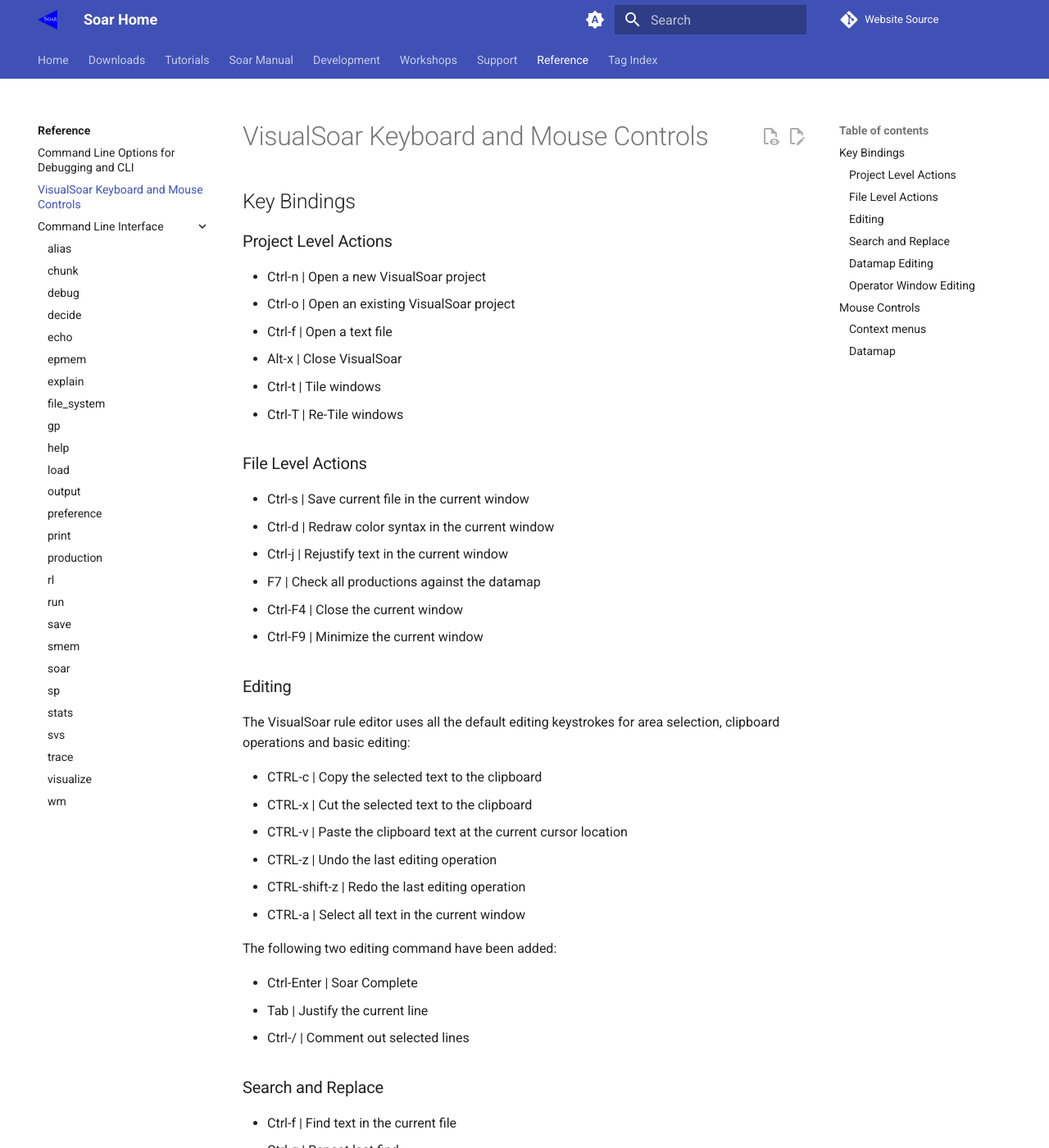
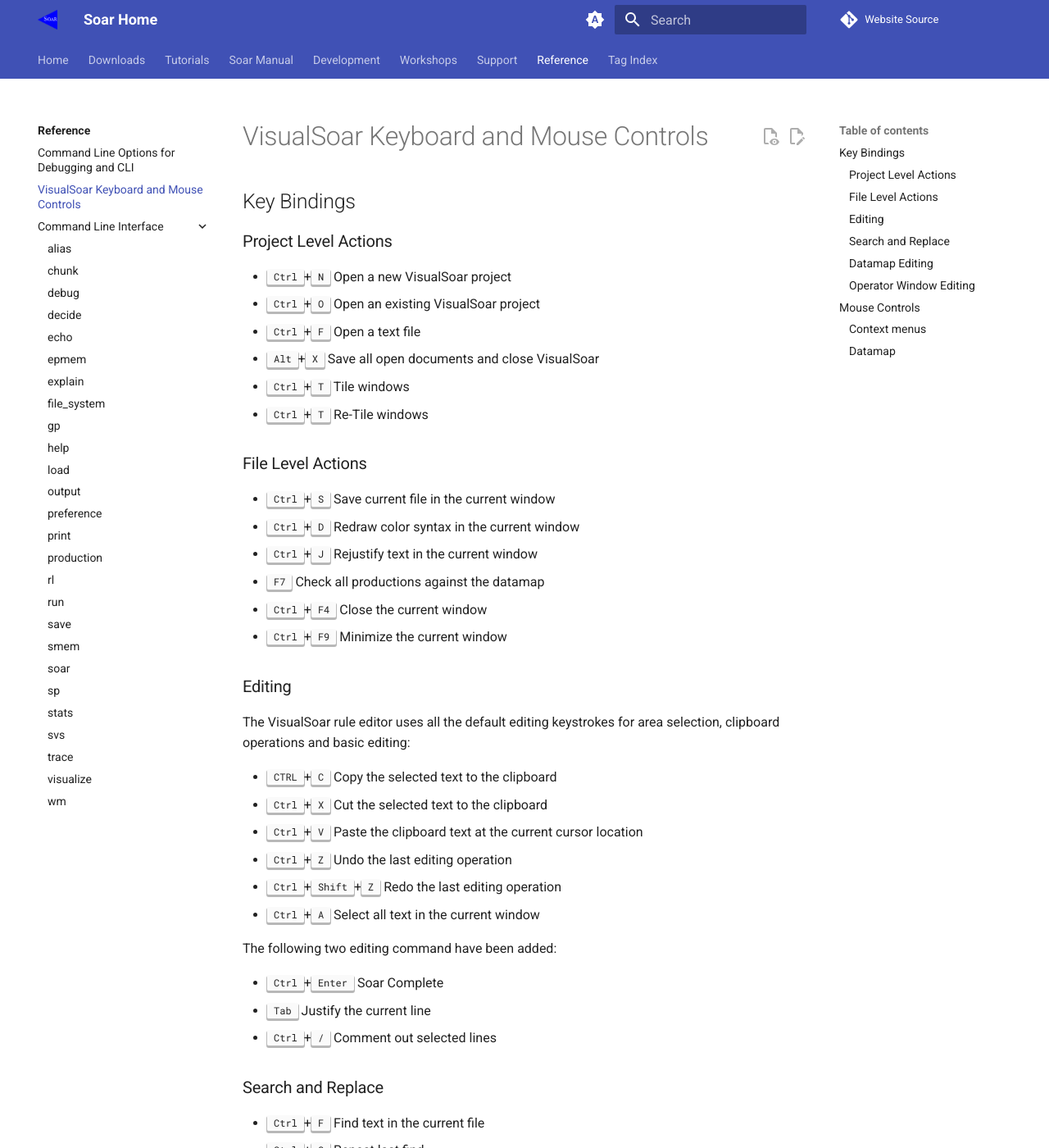
Before and after one commit to SoarGroup/SoarGroup.github.io, an MkDocs documentation site: the page built from docs/reference/VisualSoarKeyboardAndMouseControls.md, in a window 1280 px wide and 1400 px high. Shown: the whole window at 82% size. Built offline with MkDocs 1.6.1 and Material for MkDocs 9.7.7, drawn with Linux system fonts in a browser that asks for light colours; comment, search, counter and statistics services are not loaded; some of the changed text lies outside the part shown.

Commit message:
Format keyboard shortcuts with `<kbd>`

```diff
--- a/docs/reference/VisualSoarKeyboardAndMouseControls.md
+++ b/docs/reference/VisualSoarKeyboardAndMouseControls.md
@@ -4,61 +4,61 @@
 
 ### Project Level Actions
 
-*   Ctrl-n | Open a new VisualSoar project
-*   Ctrl-o | Open an existing VisualSoar project
-*   Ctrl-f | Open a text file
-*   Alt-x | Close VisualSoar
-*   Ctrl-t | Tile windows
-*   Ctrl-T | Re-Tile windows
+*   <kbd>Ctrl</kbd>+<kbd>N</kbd> Open a new VisualSoar project
+*   <kbd>Ctrl</kbd>+<kbd>O</kbd> Open an existing VisualSoar project
+*   <kbd>Ctrl</kbd>+<kbd>F</kbd> Open a text file
+*   <kbd>Alt</kbd>+<kbd>X</kbd> Save all open documents and close VisualSoar
+*   <kbd>Ctrl</kbd>+<kbd>T</kbd> Tile windows
+*   <kbd>Ctrl</kbd>+<kbd>T</kbd> Re-Tile windows
 
 ### File Level Actions
 
-*   Ctrl-s | Save current file in the current window
-*   Ctrl-d | Redraw color syntax in the current window
-*   Ctrl-j | Rejustify text in the current window
-*   F7 | Check all productions against the datamap
-*   Ctrl-F4 | Close the current window
-*   Ctrl-F9 | Minimize the current window
+*   <kbd>Ctrl</kbd>+<kbd>S</kbd> Save current file in the current window
+*   <kbd>Ctrl</kbd>+<kbd>D</kbd> Redraw color syntax in the current window
+*   <kbd>Ctrl</kbd>+<kbd>J</kbd> Rejustify text in the current window
+*   <kbd>F7</kbd> Check all productions against the datamap
+*   <kbd>Ctrl</kbd>+<kbd>F4</kbd> Close the current window
+*   <kbd>Ctrl</kbd>+<kbd>F9</kbd> Minimize the current window
 
 ### Editing
 
 The VisualSoar rule editor uses all the default editing keystrokes
 for area selection, clipboard operations and basic editing:
 
-* CTRL-c | Copy the selected text to the clipboard
-* CTRL-x | Cut the selected text to the clipboard
-* CTRL-v | Paste the clipboard text at the current cursor location
-* CTRL-z | Undo the last editing operation
-* CTRL-shift-z | Redo the last editing operation
-* CTRL-a | Select all text in the current window
+* <kbd>CTRL</kbd>+<kbd>C</kbd> Copy the selected text to the clipboard
+* <kbd>Ctrl</kbd>+<kbd>X</kbd> Cut the selected text to the clipboard
+* <kbd>Ctrl</kbd>+<kbd>V</kbd> Paste the clipboard text at the current cursor location
+* <kbd>Ctrl</kbd>+<kbd>Z</kbd> Undo the last editing operation
+* <kbd>Ctrl</kbd>+<kbd>Shift</kbd>+<kbd>Z</kbd> Redo the last editing operation
+* <kbd>Ctrl</kbd>+<kbd>A</kbd> Select all text in the current window
 
 The following two editing command have been added:
 
-*   Ctrl-Enter | Soar Complete
-*   Tab | Justify the current line
-*   Ctrl-/ | Comment out selected lines
+*   <kbd>Ctrl</kbd>+<kbd>Enter</kbd> Soar Complete
+*   <kbd>Tab</kbd> Justify the current line
+*   <kbd>Ctrl</kbd>+<kbd>/</kbd> Comment out selected lines
 
 ### Search and Replace
 
-*   Ctrl-f | Find text in the current file
-*   Ctrl-g | Repeat last find
-*   Ctrl-r | Find and replace text in the current file
-*   Ctrl-h | Repeat last find and replace command
+*   <kbd>Ctrl</kbd>+<kbd>F</kbd> Find text in the current file
+*   <kbd>Ctrl</kbd>+<kbd>G</kbd> Repeat last find
+*   <kbd>Ctrl</kbd>+<kbd>R</kbd> Find and replace text in the current file
+*   <kbd>Ctrl</kbd>+<kbd>H</kbd> Repeat last find and replace command
 
 ### Datamap Editing
 
 The datamap window supports clipboard operations (i.e., cut, copy
 and paste) as well as these keystrokes:
 
-*   Backspace | Delete currently selected attribute
-*   Delete | Delete currently selected attribute
-*   Enter | Expand the current tree node
+*   <kbd>Backspace</kbd> Delete currently selected attribute
+*   <kbd>Delete</kbd> Delete currently selected attribute
+*   <kbd>Enter</kbd> Expand the current tree node
 
 ### Operator Window Editing
 
-*   Backspace | Delete currently selected node
-*   Delete | Delete currently selected node
-*   Enter | Expand the current tree node
+*   <kbd>Backspace</kbd> Delete currently selected node
+*   <kbd>Delete</kbd> Delete currently selected node
+*   <kbd>Enter</kbd> Expand the current tree node
 
 ## Mouse Controls
 
@@ -70,10 +70,10 @@
 
 ### Datamap
 
-*   Double Click | Expand the current tree node
-*   Drag & Drop | Move a subtree to a new location
-*   Ctrl + D&D | Copy a subtree to a new location
-*   Ctrl + Shift + D&D | Link a subtree to a new location
+*   Double Click: Expand the current tree node
+*   Drag & Drop : Move a subtree to a new location
+*   <kbd>Ctrl</kbd>+D&D: Copy a subtree to a new location
+*   <kbd>Ctrl</kbd>+<kbd>Shift</kbd>+D&D: Link a subtree to a new location
 
 !!! info "What is "Drag and Drop"?"
     It's a common method for manipulating objects under a graphical user
```
